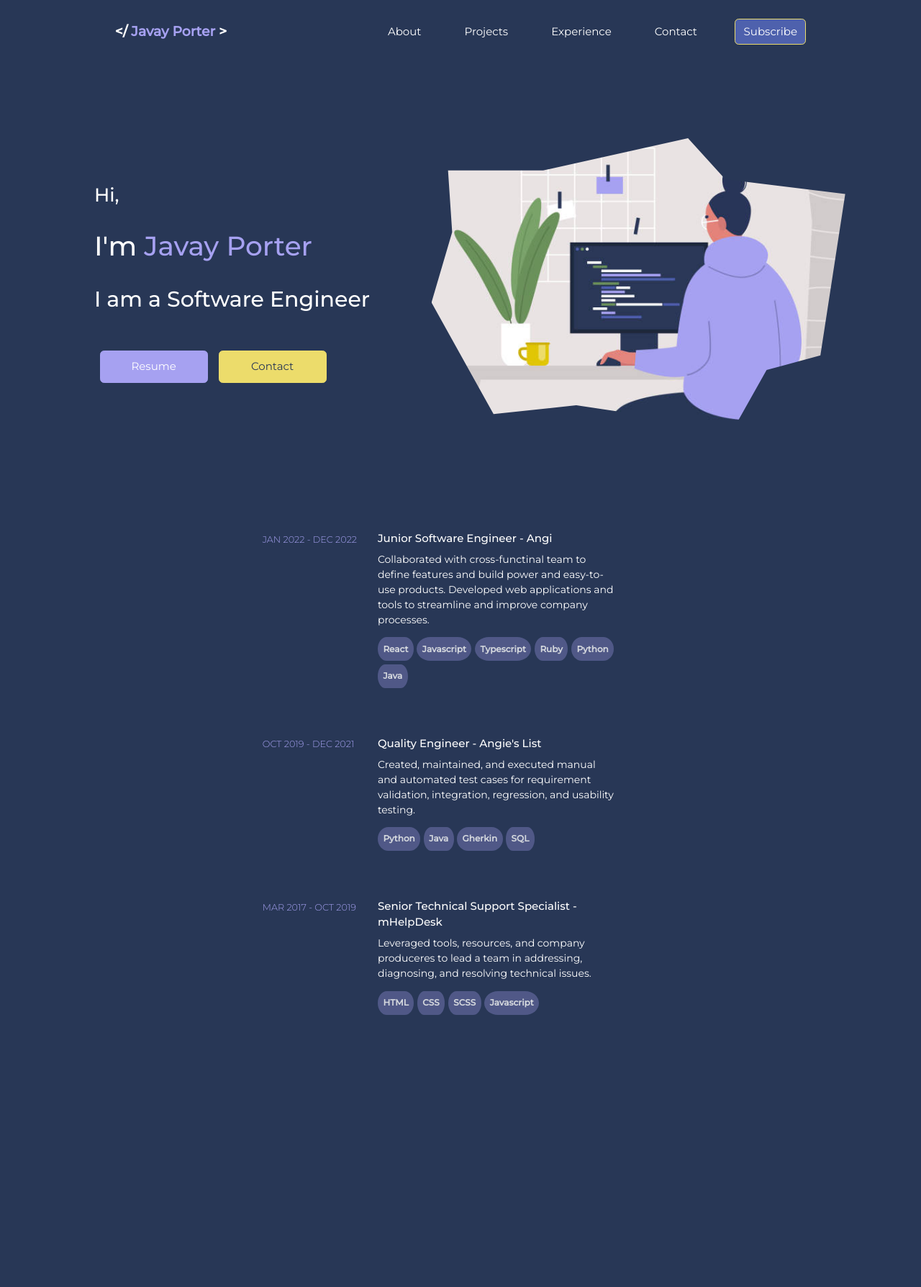
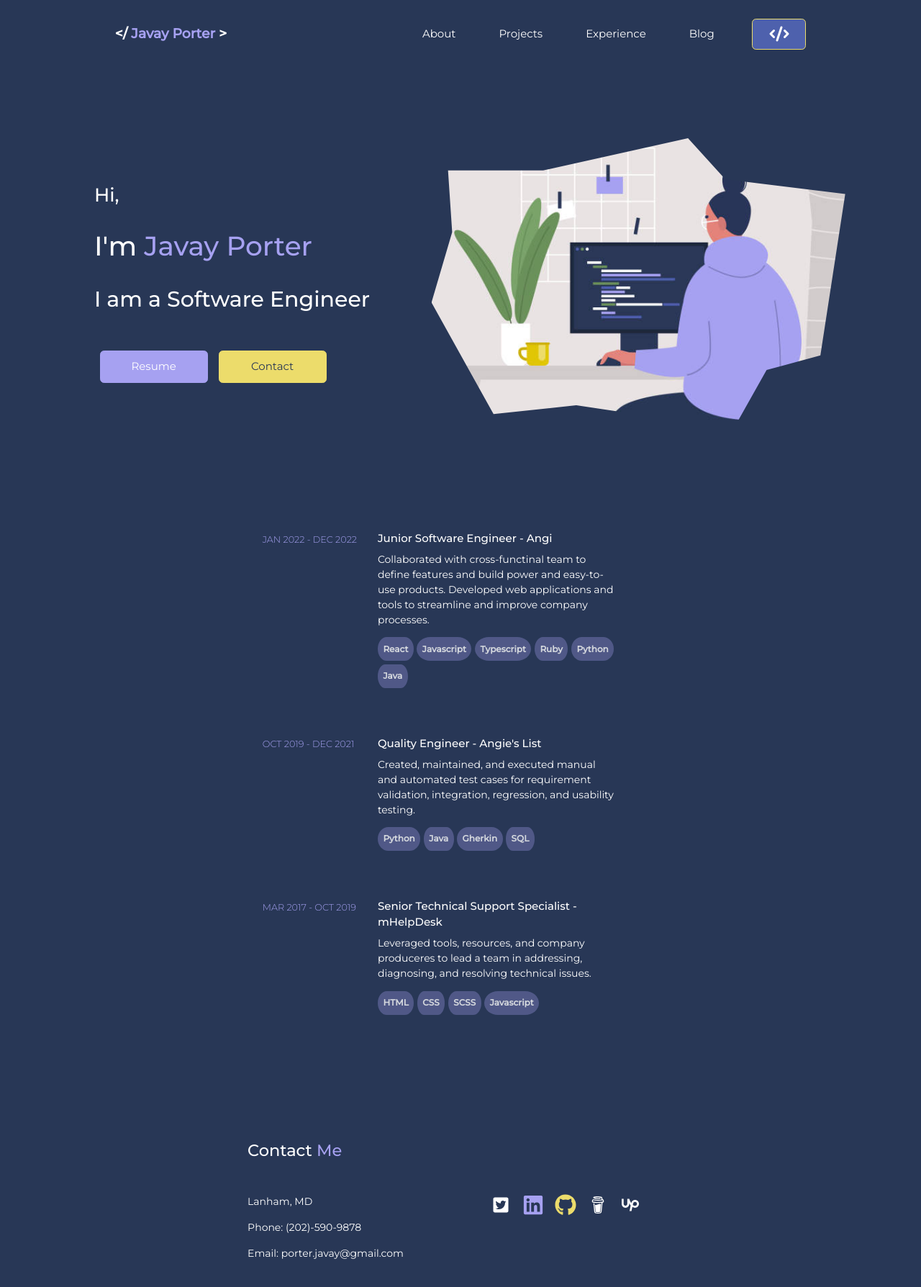
Before and after one commit to javayporter/javay-porter-project, a React (Vite) app: page / in a window 1280 px wide. Shown: the top 1788 px of the page at 72% size. Before the commit the page ends 1543 px from the top, so only its background shows below. Built offline with nearby package versions, Linux system fonts and the light colour scheme.

Commit message:
add contact area, fix/style buttons

```diff
--- a/src/App.jsx
+++ b/src/App.jsx
@@ -15,7 +15,7 @@ function App() {
         <Route path="/about" element={<UnderConstruction />} />
         <Route path="/projects" element={<UnderConstruction />} />
         <Route path="/experience" element={<ExperienceCard />} />
-        <Route path="/contact" element={<UnderConstruction />} />
+        <Route path="/blog" element={<UnderConstruction />} />
       </Route>
     </Routes>
   );
--- /dev/null
+++ b/src/components/ContactArea.jsx
@@ -0,0 +1,20 @@
+import "../stylesheets/ContactArea.css";
+import { SocialIcons } from "./Icons";
+
+export const ContactArea = ({ cityState, phone, email }) => {
+  return (
+    <div id="contact-area">
+      <div className="contact-area__left">
+        <h4 className="contact-header">
+          Contact <span className="highlight-color">Me</span>
+        </h4>
+        <p>{cityState}</p>
+        <p>{`Phone: ${phone}`}</p>
+        <p>{`Email: ${email}`}</p>
+      </div>
+      <div className="contact-area__right">
+        <SocialIcons />
+      </div>
+    </div>
+  );
+};
--- a/src/components/ExperienceCard.jsx
+++ b/src/components/ExperienceCard.jsx
@@ -60,5 +60,9 @@ export const ExperienceCard = ({
       </div>
     </div>
   ));
-  return <div className="experience__">{content}</div>;
+  return (
+    <div id="experience" className="experience__">
+      {content}
+    </div>
+  );
 };
--- a/src/components/Hero.jsx
+++ b/src/components/Hero.jsx
@@ -3,6 +3,11 @@ import "../stylesheets/Hero.css";
 import jpResume from "../assets/JavayPorterResume_2023.pdf";
 
 const Hero = ({ greeting, name, title, buttonTextA, buttonTextB, mainImg }) => {
+  const showContact = () => {
+    const contactArea = document.querySelector("#contact-area");
+    contactArea.scrollIntoView({ behavior: "smooth" });
+  };
+
   return (
     <div className="hero__container">
       <div className="hero-left">
@@ -15,7 +20,9 @@ const Hero = ({ greeting, name, title, buttonTextA, buttonTextB, mainImg }) => {
           <a href={jpResume} download>
             <Button className="resume-button">{buttonTextA}</Button>
           </a>
-          <Button className="contact-button">{buttonTextB}</Button>
+          <Button className="contact-button" onClick={() => showContact()}>
+            {buttonTextB}
+          </Button>
         </div>
       </div>
       <div className="hero-right">
--- a/src/components/Icons.jsx
+++ b/src/components/Icons.jsx
@@ -11,17 +11,18 @@ import {
   FaYarn,
   FaNpm,
 } from "react-icons/fa";
-import { SiUpwork, SiBuymeacoffee, } from "react-icons/si";
+import { SiUpwork, SiBuymeacoffee } from "react-icons/si";
 import { RiAliensFill } from "react-icons/ri";
 import { GiSpellBook } from "react-icons/gi";
 import { BiMessage, BiLogoJavascript } from "react-icons/bi";
 import { AiOutlineConsoleSql } from "react-icons/ai";
+import "../stylesheets/ContactArea.css";
 
 export const navIcons = [
   <RiAliensFill />,
   <GiSpellBook />,
   <FaLaptopCode />,
-  <BiMessage />
+  <BiMessage />,
 ];
 const size = "2.5em";
 const color = "gold";
@@ -29,27 +30,30 @@ const color = "gold";
 export const toolIcons = [
   <BiLogoJavascript size={size} color={color} />,
   <FaNodeJs size={size} color="red" />,
-    <FaReact size={size} color="lightblue"/>,
+  <FaReact size={size} color="lightblue" />,
   <FaPython size={size} color={color} />,
   <FaPhp size={size} color="green" />,
-    <FaWordpress size={size} color="blue"/>,
+  <FaWordpress size={size} color="blue" />,
   <FaYarn size={size} color="lightblue" />,
   <FaNpm size={size} color="red" />,
-    <AiOutlineConsoleSql size={size} color="blue"/>
-
-]
+  <AiOutlineConsoleSql size={size} color="blue" />,
+];
 
 export const SocialIcons = () => {
+  const github = "https://github.com/javayporter";
+  const linkedIn = "https://linkedin.com/in/javay-porter";
   const iconSize = "2em";
   return (
     <div className="icon__container">
-      <ul className="icon__links">
       <FaTwitterSquare className="icon-padding" size={iconSize} />
-        <FaLinkedin className="icon-padding" size={iconSize} />
-        <FaGithub className="icon-padding" size={iconSize} />
+      <a href={linkedIn} target="_blank">
+        <FaLinkedin className="linkedin-icon" size={iconSize} />
+      </a>
+      <a href={github} target="_blank">
+        <FaGithub className="github-icon" size={iconSize} />
+      </a>
       <SiBuymeacoffee className="icon-padding" size={iconSize} />
       <SiUpwork className="icon-padding" size={iconSize} />
-      </ul>
     </div>
   );
 };
--- a/src/components/NavBar.jsx
+++ b/src/components/NavBar.jsx
@@ -6,6 +6,7 @@ import "../stylesheets/NavBar.css";
 import "../style.css";
 import { GiHamburgerMenu } from "react-icons/gi";
 import { AiOutlineClose } from "react-icons/ai";
+import { HiCode } from "react-icons/hi";
 import { Button } from "react-bootstrap";
 
 const NavBar = () => {
@@ -30,14 +31,22 @@ const NavBar = () => {
       navbar.classList.toggle("transparent");
     }
   };
+
+  // used for dev to get elemet height
   const returnHeight = () => {
     const navBar = document.querySelector(".navbar");
     const navHeight = navBar.offsetHeight;
     return `${navHeight}px`;
   };
+
   const leftBrac = "</ ";
   const stuff = "Javay Porter";
   const rightBrac = " >";
+
+  const showContact = () => {
+    const contactArea = document.querySelector(".experience__");
+    contactArea.scrollIntoView({ behavior: "smooth" });
+  };
 
   return (
     <Navbar className="the-navbar" fixed="top">
@@ -50,9 +59,17 @@ const NavBar = () => {
         <Nav className="nav-links">
           <Nav.Link href="/about">About</Nav.Link>
           <Nav.Link href="/projects">Projects</Nav.Link>
-          <Nav.Link href="/experience">Experience</Nav.Link>
-          <Nav.Link href="/contact">Contact</Nav.Link>
-          <Button className="subscribe-btn">Subscribe</Button>
+          <Nav.Link href="/#experience" onClick={() => showContact()}>
+            Experience
+          </Nav.Link>
+          <Nav.Link href="/blog">Blog</Nav.Link>
+          <Button
+            href="https://github.com/javayporter/javay-porter-project"
+            target="_blank"
+            className="subscribe-btn"
+          >
+            <HiCode size="2rem" />
+          </Button>
         </Nav>
         <div className="nav-svgs" onClick={() => handleClick()}>
           <GiHamburgerMenu size="2rem" className="hamburger" id="hamburger" />
--- a/src/pages/Home.jsx
+++ b/src/pages/Home.jsx
@@ -2,6 +2,7 @@ import Hero from "../components/Hero";
 import mainImg from "../assets/girlCoding.jpg";
 import "../App.css";
 import { ExperienceCard } from "../components/ExperienceCard";
+import { ContactArea } from "../components/ContactArea";
 
 export const Home = () => {
   const aboutMe =
@@ -19,6 +20,11 @@ export const Home = () => {
       />
       <div className="experience">
         <ExperienceCard />
+        <ContactArea
+          cityState="Lanham, MD"
+          phone="(202)-590-9878"
+          email="porter.javay@gmail.com"
+        />
       </div>
     </div>
   );
--- a/src/style.css
+++ b/src/style.css
@@ -78,6 +78,10 @@ h6 {
 .navbar-brand:hover {
   color: var(--primary-text-color);
 }
+.navbar-nav .nav-link.active,
+.navbar-nav .nav-link.show {
+  color: var(--highlight-color);
+}
 
 /* MEDIA QUERIES (small and medium screens */
 @media screen and (max-width: 601px) {
--- /dev/null
+++ b/src/stylesheets/ContactArea.css
@@ -0,0 +1,35 @@
+#contact-area {
+  display: flex;
+  justify-content: center;
+  gap: 5rem;
+  padding: 3%;
+  margin-bottom: 5%;
+}
+.contact-area__left {
+  display: flex;
+  flex-direction: column;
+}
+.contact-header {
+  margin-bottom: 20%;
+}
+
+.contact-area__right {
+  width: 300px;
+  display: flex;
+  justify-content: center;
+}
+.highlight-color {
+  color: var(--secondary-text-color);
+}
+.icon__container {
+  display: flex;
+  justify-content: space-evenly;
+  align-items: center;
+  gap: 1rem;
+}
+.github-icon {
+  color: var(--highlight-color);
+}
+.linkedin-icon {
+  color: var(--secondary-text-color);
+}
--- a/src/stylesheets/Hero.css
+++ b/src/stylesheets/Hero.css
@@ -59,6 +59,7 @@ img {
   --bs-btn-bg: var(--secondary-text-color);
   --bs-btn-border-color: var(--secondary-text-color);
   --bs-btn-hover-bg: var(--secondary-text-color);
+  --bs-btn-active-bg: var(--secondary-text-color);
 }
 .contact-button {
   --bs-btn-bg: var(--highlight-color);
@@ -66,6 +67,7 @@ img {
   --bs-btn-border-color: var(--highlight-color);
   --bs-btn-hover-bg: var(--highlight-color);
   --bs-btn-hover-color: var(--primary-color);
+  --bs-btn-active-bg: var(--highlight-color);
 }
 .resume-button,
 .contact-button {
--- a/src/stylesheets/NavBar.css
+++ b/src/stylesheets/NavBar.css
@@ -36,6 +36,8 @@
   --bs-btn-hover-bg: var(--highlight-color);
   --bs-btn-hover-border-color: var(--accent-color);
   --bs-btn-hover-color: var(--accent-color);
+  --bs-btn-active-bg: var(--accent-color);
+  width: 75px;
 }
 .color-wht {
   color: white;
```
Also changed, not shown: src/components/CustomModal.jsx (added, +33 -0 lines). Lines whose indentation alone changed are shown as unchanged.
